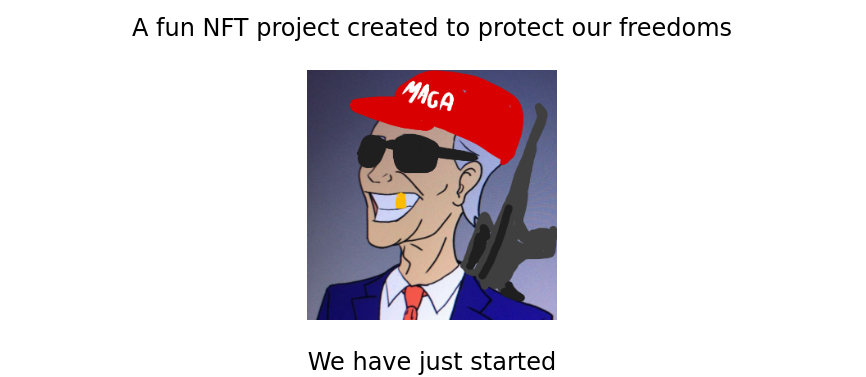
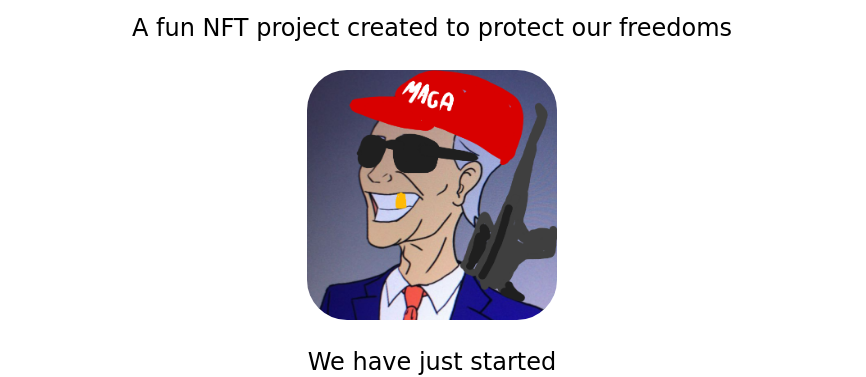
Before and after one commit to molinft/lgb-site, a Next.js app: page / in a window 1280 px wide. Shown: the part 187-564 px from the top of the page, without its empty margins (208-1074 px from the left). Built offline with nearby package versions, Linux system fonts and the light colour scheme.

Commit message:
rounded img

```diff
--- a/pages/index.js
+++ b/pages/index.js
@@ -1,15 +1,7 @@
 import Head from 'next/head'
 import Link from 'next/link'
 import Image from 'next/image'
-
-const YourComponent = () => (
-  <Image
-    src="/images/profile.jpg" // Route of the image file
-    height={144} // Desired size with correct aspect ratio
-    width={144} // Desired size with correct aspect ratio
-    alt="Your Name"
-  />
-)
+import utilStyles from '../styles/utils.module.css'
 
 export default function Home() {
   return (
@@ -32,6 +24,7 @@ export default function Home() {
           src="/images/logo.png"
           height={250}
           width={250}
+          className={utilStyles.roundedImage}
         />
 
         <p className="description">
@@ -71,6 +64,10 @@ export default function Home() {
           flex-direction: column;
           justify-content: center;
           align-items: center;
+        }
+
+        .img {
+          border-radius: 10%;
         }
 
         main {
--- /dev/null
+++ b/styles/utils.module.css
@@ -0,0 +1,3 @@
+.roundedImage {
+    border-radius: 40px;
+}
```
